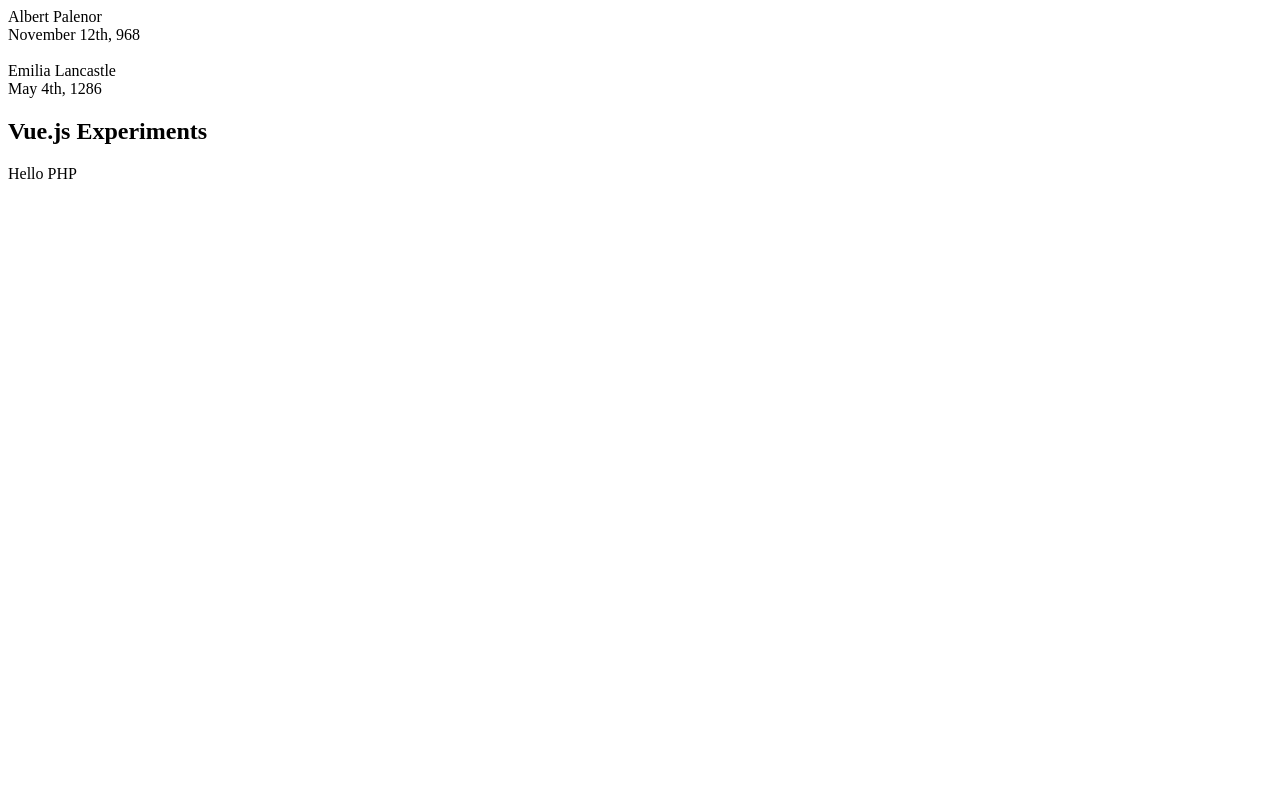
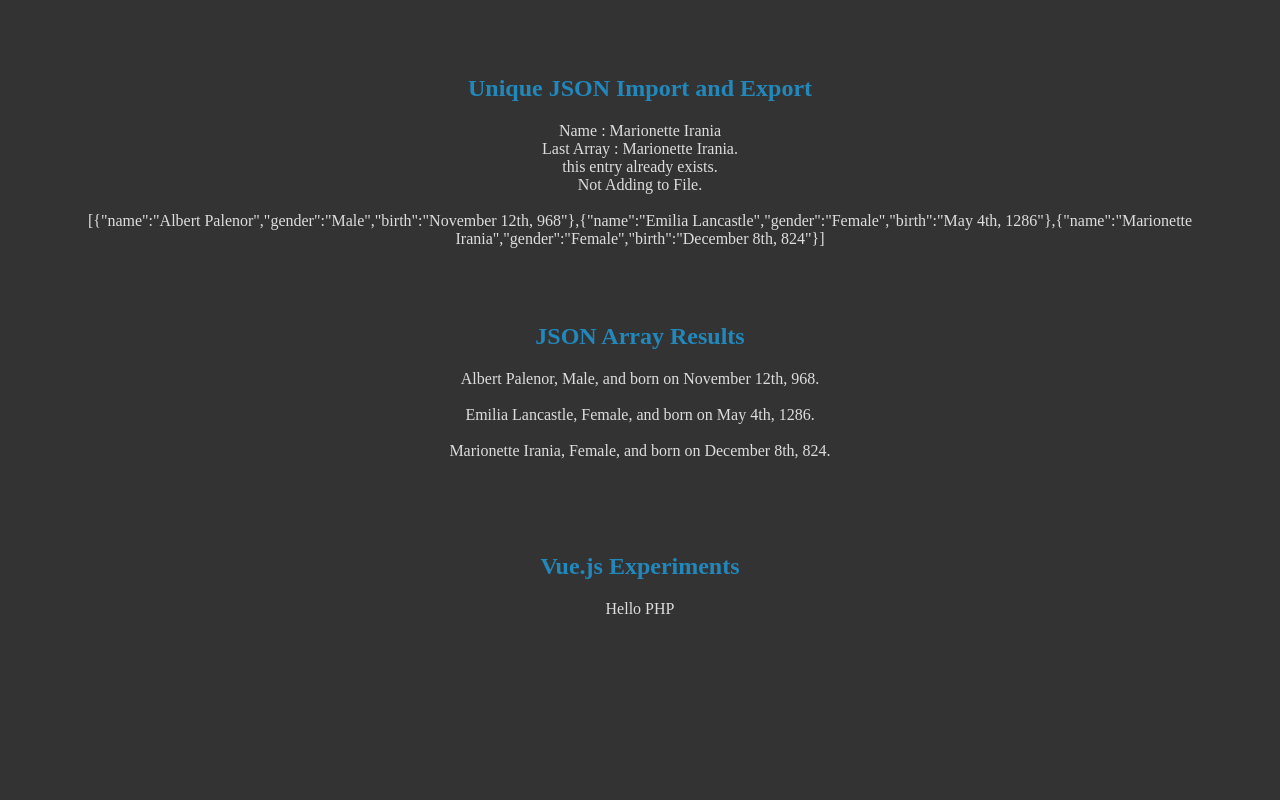
Before and after one commit to avatarofvelius/php-vue-json, a PHP site: page / in a window 1280 px wide. Run offline with PHP 8.4, Linux system fonts and the light colour scheme.

Commit message:
PHP IO
Integrated Import and Export With Hard Coded Array References For If
Exists Loop, and Commented Improvments For The Near Future.

```diff
--- /dev/null
+++ b/_data/individual.json
@@ -0,0 +1 @@
+[{"name":"Albert Palenor","gender":"Male","birth":"November 12th, 968"},{"name":"Emilia Lancastle","gender":"Female","birth":"May 4th, 1286"},{"name":"Marionette Irania","gender":"Female","birth":"December 8th, 824"}]
--- a/index.php
+++ b/index.php
@@ -1,6 +1,8 @@
 <?php
 
-$json = '[
+/*
+$json = '
+[
 	{
 		"name": "Albert Palenor",
 		"gender": "Male",
@@ -11,22 +13,41 @@ $json = '[
 		"gender": "Female",
 		"birth": "May 4th, 1286"
 	}
-	]';
+	]
+';
+*/
 
-// Json Array Object
-$objects = json_decode($json);
-echo $objects[0]->name  . "<br/>";
-echo $objects[0]->birth . "<br/>";
+$json = file_get_contents('_data/individual.json');
 
+$objects = json_decode($json, true);
 
-echo "<br/>";
+/*
+$name = "Emilia Lancastle";
+$gender = "Female";
+$birth = "May 4th, 1286";
+*/
 
-// Associative Multi Dimensional Arrays
-$objects = json_decode($json, true);
-echo $objects[1]['name']  . "<br/>";
-echo $objects[1]['birth'] . "<br/>";
+$name = "Marionette Irania";
+$gender = "Female";
+$birth = "December 8th, 824";
+
+$last[] = end($objects);
 
 ?>
+
+<style type="text/css">
+body {
+	background-color: #333333;
+	color: #DDDDDD;
+	text-align: center;
+}
+h2 {
+	color: #2288BB;
+}
+div {
+	margin-top: 75px;
+}
+</style>
 
 <!DOCTYPE html>
 <html lang="en">
@@ -50,9 +71,70 @@ echo $objects[1]['birth'] . "<br/>";
 
 <body>
 
+<div>
+	<?php
+	/*
+			Albert-0 Emilia-1 Irania-2
+			$objects[1]['name'] = Emilia Lancastle
+		This Needs To Be Modified Into A For-Each Loop, Instead of Hard Coding $objects[2] In Both The If And Else Statements.
+			Result: $Objects[$i]
+			Number In Array [0 - i++]
+	*/
+
+echo "<h2>Unique JSON Import and Export</h2>";
+
+	if (in_array($name, $objects[2]))
+	{
+		echo "Name : " . $objects[2]['name'] . "<br/>";
+		echo "Last Array : " . $name . ".<br/>";
+		echo "this entry already exists. <br/>";
+		echo "Not Adding to File. <br/>";
+
+		$objects = json_encode($objects, true);
+		echo "<br/>" . $objects;
+	}
+	else
+	{
+		echo "Last Array is " . $name . ",<br/>"; "not " . $objects[2]['name'] . ".<br/>";
+		echo "Adding to File. <br/>";
+
+		array_push($objects,
+					array('name'=> $name, 'gender'=> $gender, 'birth'=> $birth)
+	);
+
+		$new_json = json_encode($objects, true);
+		echo "<br/>" . $new_json;
+
+		$fp = fopen('_data/individual.json', 'w');
+		fwrite($fp, json_encode($objects, true));
+		fclose($fp);
+
+/*
+Using FWrite It Would Be A Good Idea To Print Each Entry To A Seperate Line, And With A Bit of Work, Write The File To Look The Way It Should.
+*/
+
+}
+?>
+</div>
+
+<div>
+	<?php
+	echo "<h2>JSON Array Results</h2>";
+	$objects = json_decode($json, true);
+
+	for ($i = 0; $i < count($objects); $i++) {
+	    echo $objects[$i]['name'] . ', ';
+	    echo $objects[$i]['gender'] . ', ';
+			echo 'and born on ' . $objects[$i]['birth'] . '.';
+			echo "<br/><br/>";
+	}
+
+	?>
+</div>
+
 	<div id="app">
 		<h2>Vue.js Experiments</h2>
-		{{ message }}
+		<p v-text="message"></p>
 	</div>
 
 </body>
```
